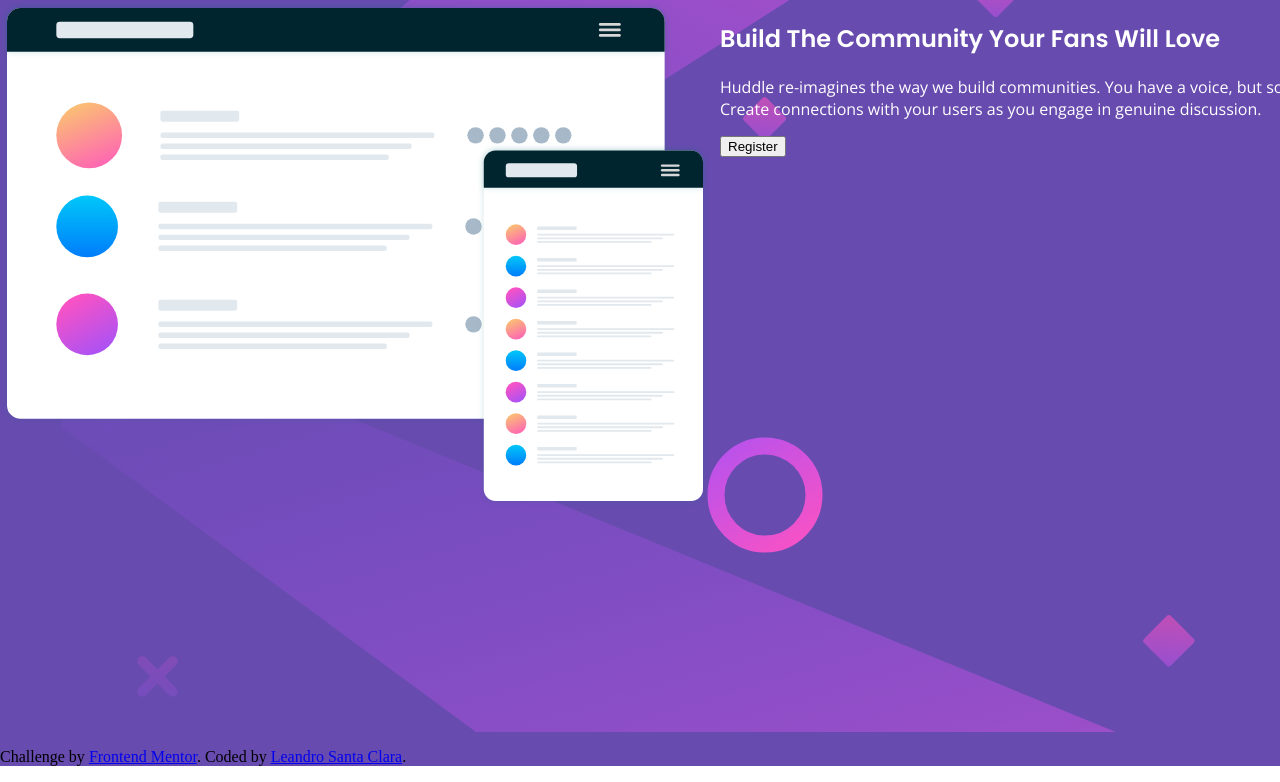
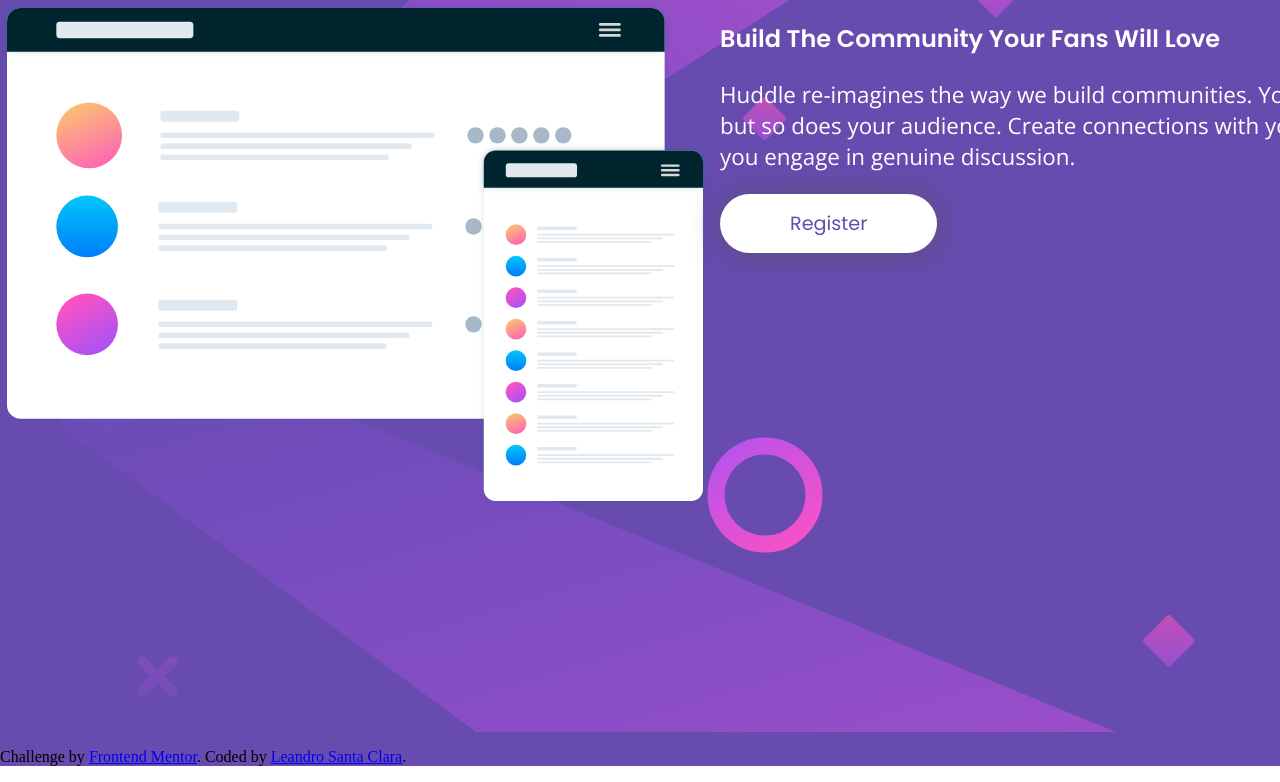
Before and after one commit to leandrostclara/huddle-landing-page-frontend-mentor, a plain HTML site: page index.html in a window 1280 px wide. Shown: the part 68-850 px from the top of the page. Drawn offline with nearby package versions, Linux system fonts and the light colour scheme.

Commit message:
add button + style

```diff
--- a/style.css
+++ b/style.css
@@ -22,7 +22,6 @@ main {
     justify-content: center;
     width: 1440px;
     height: 800px;
-    background-color: aqua;
     background: url('./images/bg-desktop.svg') center center no-repeat;
 }
 
@@ -44,5 +43,17 @@ main {
     font-family: 'open sans', sans-serif;
     color: #fff;
     font-weight: 400;
-    font-size: 1rem;
+    font-size: 1.4rem;
 }
+
+.principal .content button {
+    background-color: #fff;
+    border-radius: 50px;
+    border: none;
+    padding: 15px 70px;
+    font-family: 'poppins', sans-serif;
+    font-weight: 500;
+    box-shadow: 1px 1px 30px hsl(257, 20%, 39%);
+    font-size: 1.2rem;
+    color: hsl(257, 40%, 49%);
+}
```
